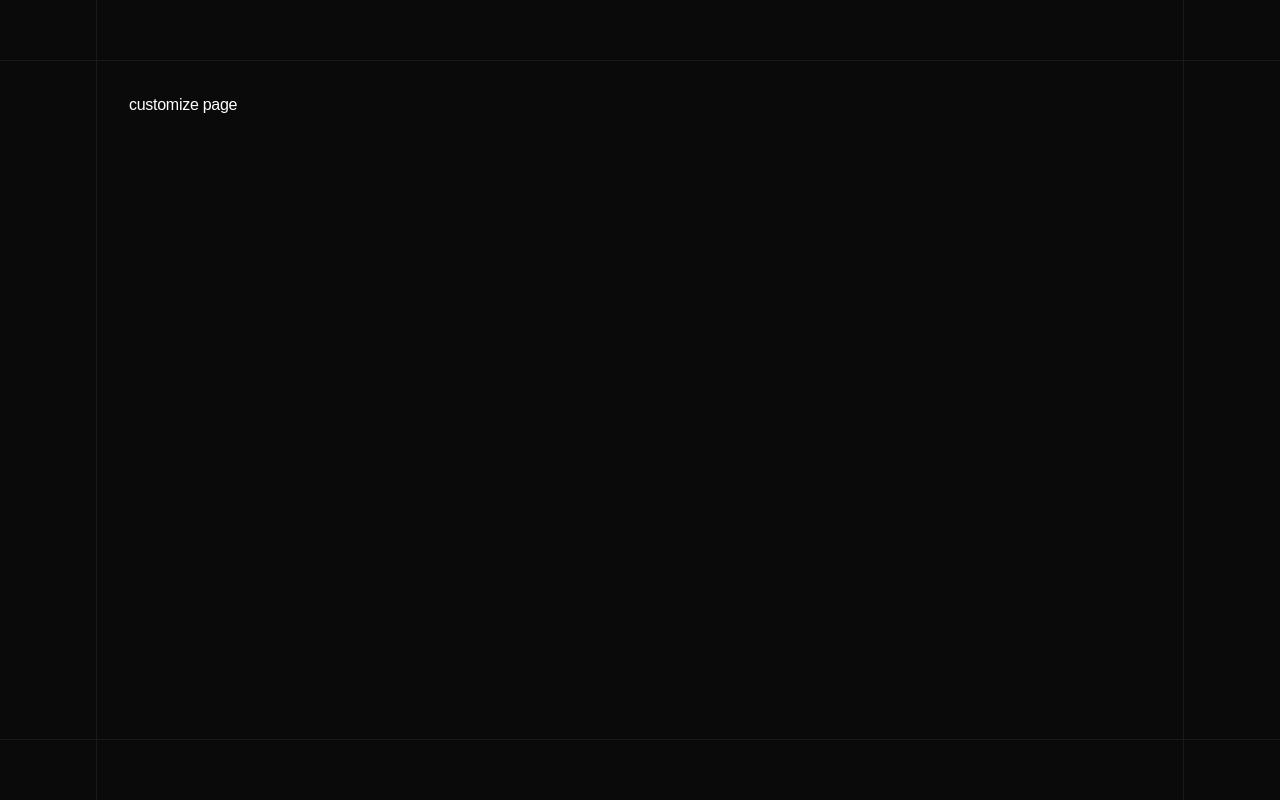
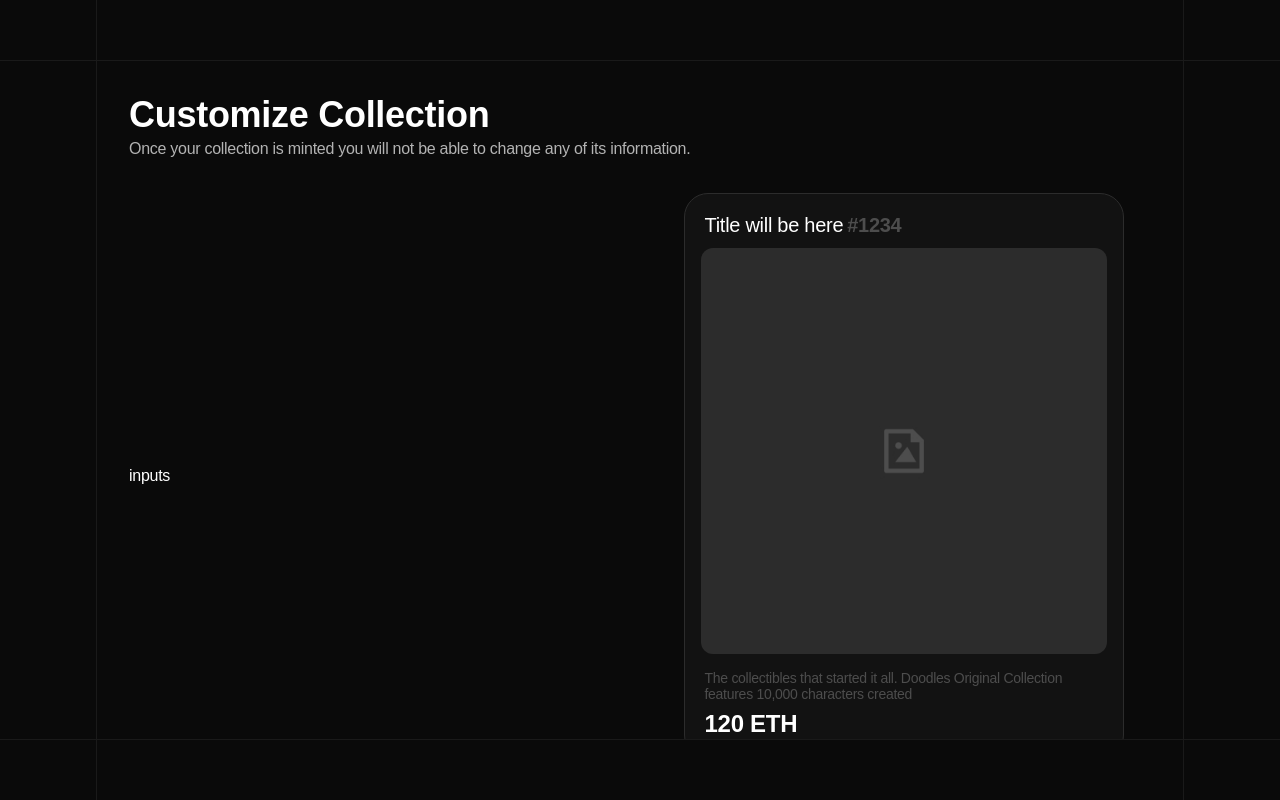
Before and after one commit to genartzcom/web-app, a Next.js app: page /create/customize in a window 1280 px wide. Built offline with nearby package versions, Linux system fonts and the light colour scheme; a web font is replaced by a local one.

Commit message:
add: Nft Card

```diff
--- a/src/app/create/(others)/customize/page.tsx
+++ b/src/app/create/(others)/customize/page.tsx
@@ -1,3 +1,18 @@
+import NftCard from '@/components/NftCard';
+
 export default function CustomizePage() {
-  return <div className={'flex flex-col'}>customize page</div>;
+  return (
+    <div className={'flex h-full w-full flex-col gap-8'}>
+      <div>
+        <p className={'text-[36px] leading-[44px] font-semibold'}>Customize Collection</p>
+        <p className={'font-medium text-neutral-300'}>Once your collection is minted you will not be able to change any of its information.</p>
+      </div>
+      <div className={'flex h-full w-full items-center gap-8'}>
+        <div className={'w-full'}>inputs</div>
+        <div className={'flex w-full items-center justify-center'}>
+          <NftCard />
+        </div>
+      </div>
+    </div>
+  );
 }
--- /dev/null
+++ b/src/components/NftCard.tsx
@@ -0,0 +1,23 @@
+import Image from 'next/image';
+
+const NftCard = () => {
+  return (
+    <div className="flex w-full max-w-[440px] flex-col gap-2 rounded-[24px] border border-neutral-500 bg-neutral-700 p-4 py-4">
+      <div className={'flex items-center gap-1 pl-1 text-[20px] font-medium'}>
+        <p>Title will be here</p>
+        <p className={'font-semibold text-neutral-400'}>#1234</p>
+      </div>
+      <div className={'aspect-square w-full overflow-hidden rounded-[12px] select-none'}>
+        <Image src={'/media/images/placeholder.jpg'} className={'h-full w-full bg-center object-cover'} width={500} height={500} alt={'nft image'} />
+      </div>
+      <div className={'mt-2 flex flex-col gap-1 pl-1'}>
+        <p className={'text-[14px] leading-[16px] text-neutral-400'}>
+          The collectibles that started it all. Doodles Original Collection features 10,000 characters created
+        </p>
+        <p className={'text-[24px] font-semibold'}>120 ETH</p>
+      </div>
+    </div>
+  );
+};
+
+export default NftCard;
```
Also changed, not shown: public/media/images/placeholder.jpg (added).
